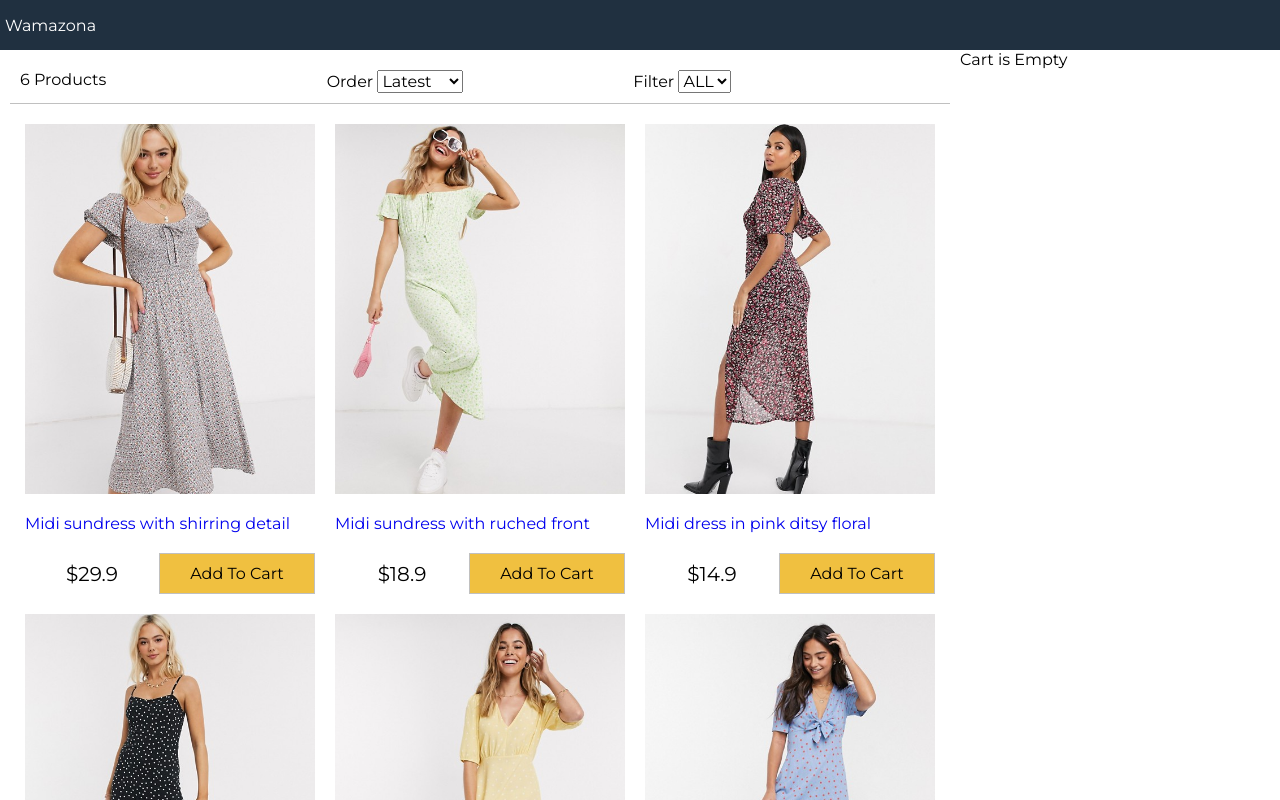
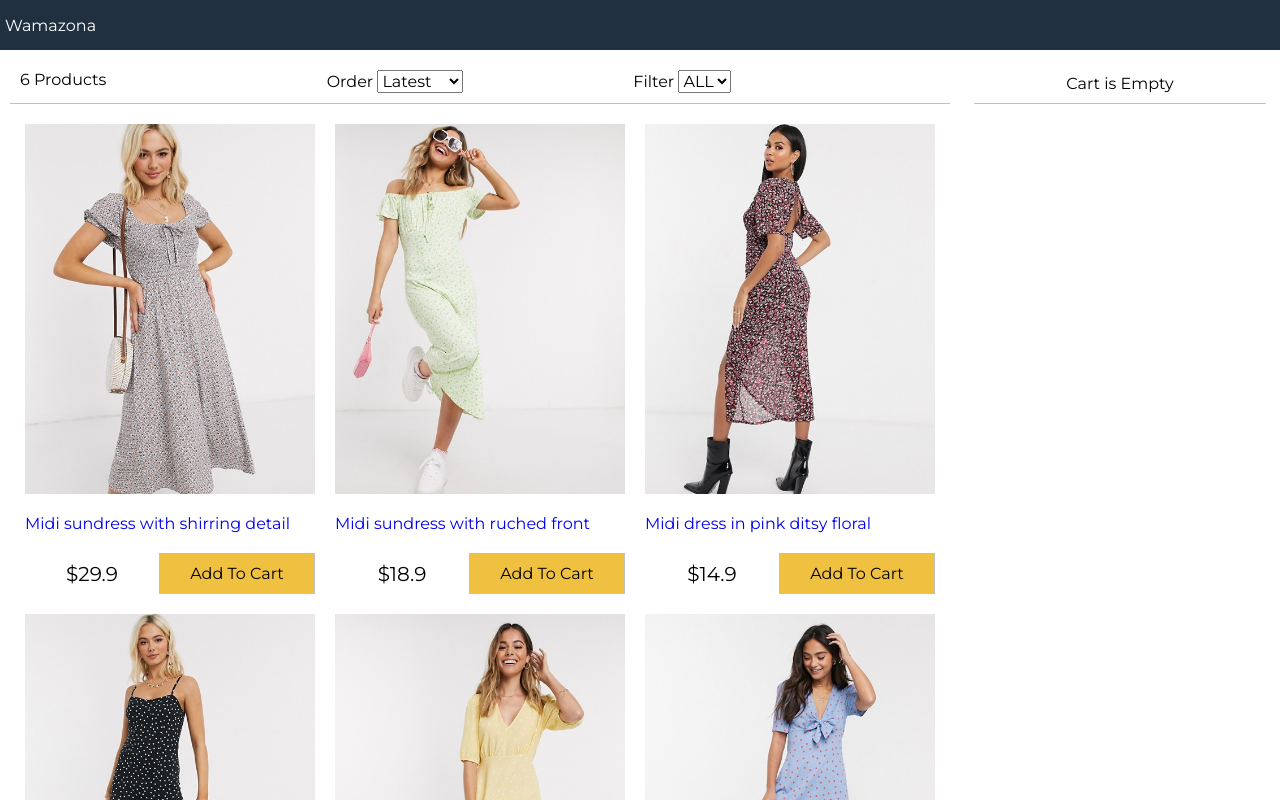
Before and after one commit to Shubham011190/Salezone, a React (Create React App) app: page / in a window 1280 px wide. Shown: the top 800 px of the page. Built offline with nearby package versions, Linux system fonts and the light colour scheme.

Commit message:
Cart CSS

```diff
--- a/src/index.css
+++ b/src/index.css
@@ -147,3 +147,16 @@ footer{
 .filter div{
   flex: 1;
 }
+
+/* Cart */
+
+.cart{
+  margin: 1.4rem;
+  padding: 1rem;
+  display: flex;
+}
+
+.cart-header{
+  justify-content: center;
+  border-bottom: 0.1rem #c0c0c0 solid;
+}
```
